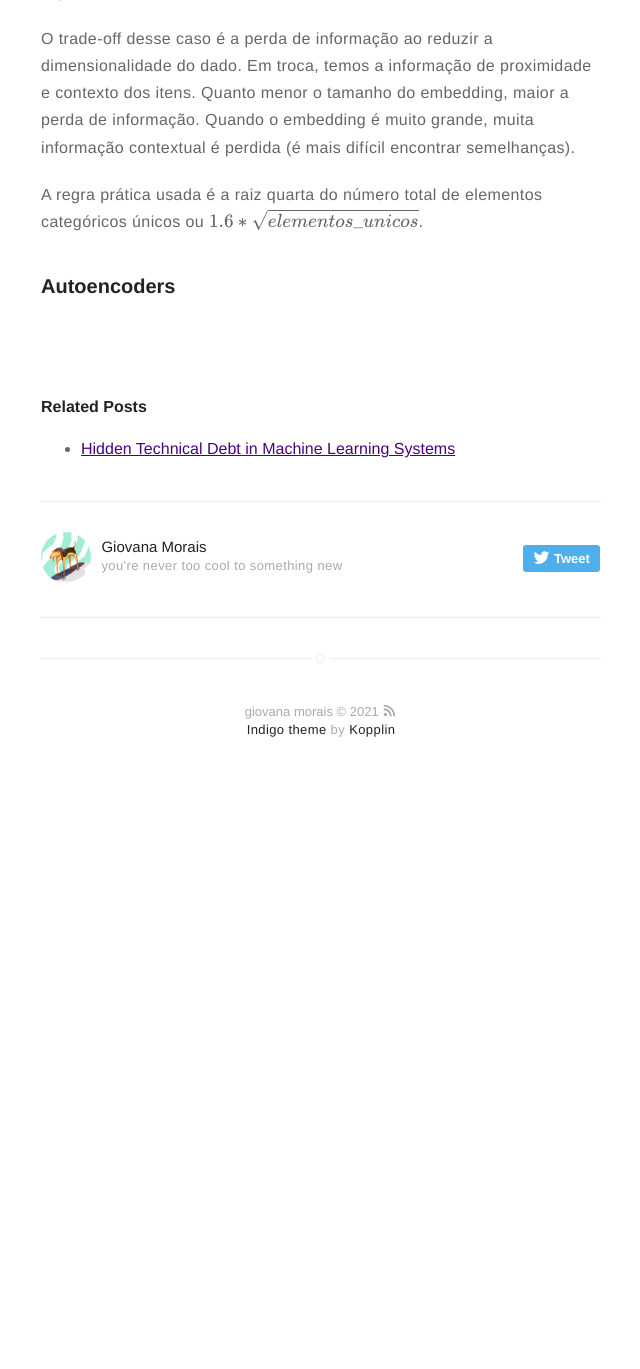
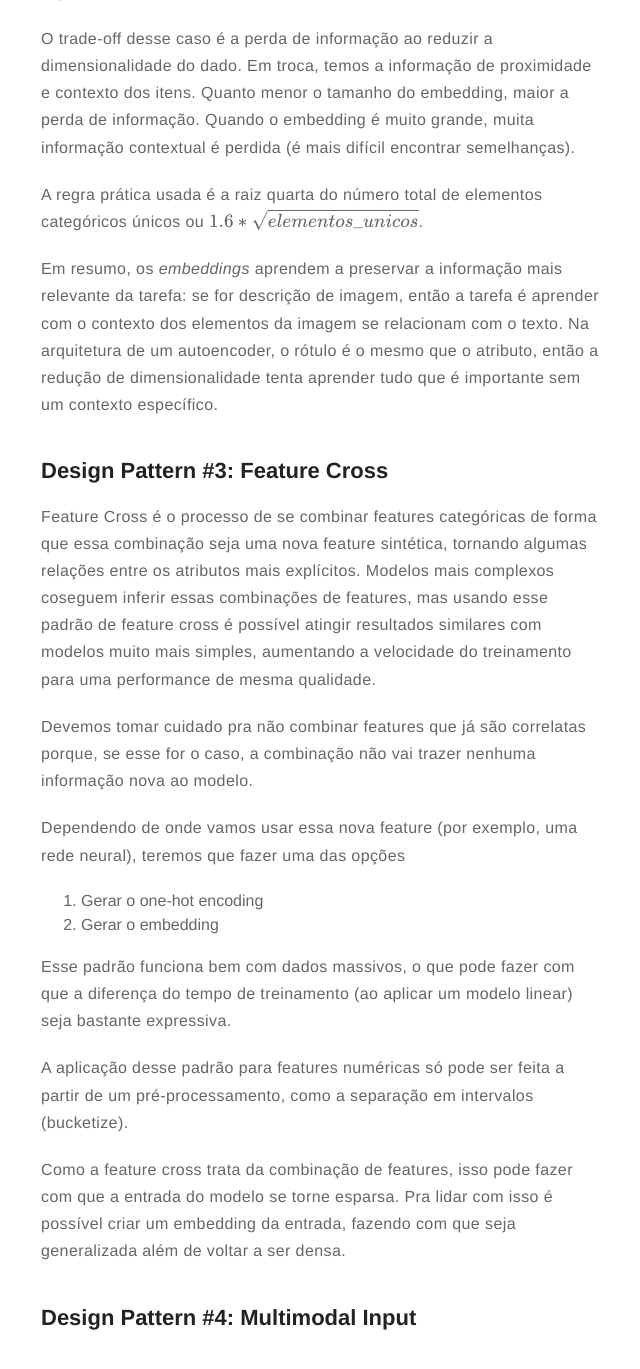
Before and after one commit to giovana-morais/giovana-morais.github.io, a Jekyll site: the page built from _posts/2020-12-17-machine_learning_design_patterns.md, in a window 1280 px wide and 1400 px high, scrolled down 5439 px. Shown: the top 1369 px of the window, without its empty margins (319-959 px from the left). Built offline with Jekyll 4.4.1, drawn with Linux system fonts in a browser that asks for light colours; formulas are drawn with MathJax 3; before the commit the page ends 6240 px from its top, so only the background shows below that; some of the changed text lies outside the part shown.

Commit message:
cap2: feature cross

```diff
--- a/_posts/2020-12-17-machine_learning_design_patterns.md
+++ b/_posts/2020-12-17-machine_learning_design_patterns.md
@@ -163,7 +163,7 @@ deve ser aplicado pra evitar erro de _overflow_ por conta da faixa de representa
 * É bom aplicar uma regularização L2 para tratar casos
 em que algum bucket fique vazio sem que o modelo fique numericamente instável.
 
-## Design Patterns #2: Embeddings
+## Design Pattern #2: Embeddings
 
 O _one-hot encoding_, além de criar uma matriz esparsa muito grande pro caso de
 haver muitas categorias, ainda tem o problema de tratar as variáveis como
@@ -188,6 +188,38 @@ semelhanças).
 A regra prática usada é a raiz quarta do número total de elementos categóricos únicos
 ou $$1.6*\sqrt{elementos\_unicos}$$.
 
+Em resumo, os _embeddings_ aprendem a preservar a informação mais relevante da
+tarefa: se for descrição de imagem, então a tarefa é aprender com o contexto
+dos elementos da imagem se relacionam com o texto. Na arquitetura de um
+autoencoder, o rótulo é o mesmo que o atributo, então a redução de dimensionalidade
+tenta aprender tudo que é importante sem um contexto específico.
 
+## Design Pattern #3: Feature Cross
 
-### Autoencoders
+Feature Cross é o processo de se combinar features categóricas
+de forma que essa combinação seja uma nova feature sintética, tornando
+algumas relações entre os atributos mais explícitos. Modelos
+mais complexos coseguem inferir essas combinações de features, mas usando esse
+padrão de feature cross é possível atingir resultados similares com modelos
+muito mais simples, aumentando a velocidade do treinamento para uma performance
+de mesma qualidade.
+
+Devemos tomar cuidado pra não combinar features que já são correlatas porque,
+se esse for o caso, a combinação não vai trazer nenhuma informação nova ao modelo.
+
+Dependendo de onde vamos usar essa nova feature (por exemplo, uma rede neural),
+teremos que fazer uma das opções
+1. Gerar o one-hot encoding
+2. Gerar o embedding
+
+Esse padrão funciona bem com dados massivos, o que pode fazer com que a diferença
+do tempo de treinamento (ao aplicar um modelo linear) seja bastante expressiva.
+
+A aplicação desse padrão para features numéricas só pode ser feita a partir
+de um pré-processamento, como a separação em intervalos (bucketize).
+
+Como a feature cross trata da combinação de features, isso pode fazer com que
+a entrada do modelo se torne esparsa. Pra lidar com isso é possível criar um
+embedding da entrada, fazendo com que seja generalizada além de voltar a ser densa.
+
+## Design Pattern #4: Multimodal Input
```
